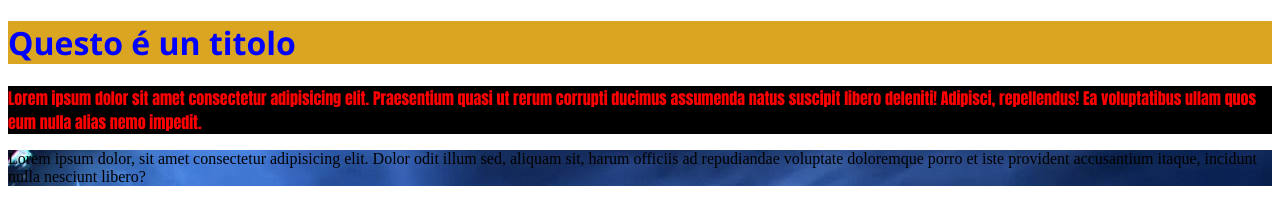
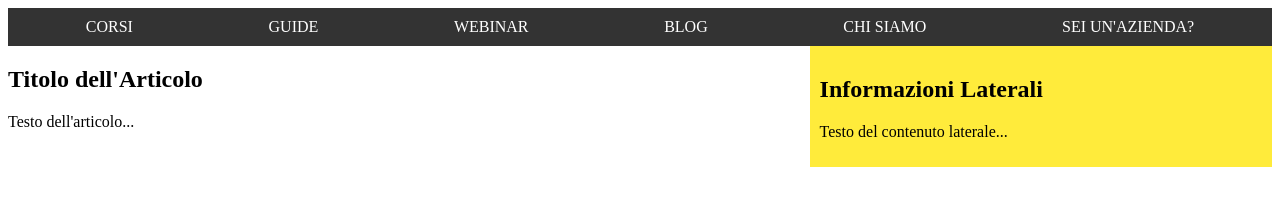
Before and after one commit to ahmadpour99/hackademi, a plain HTML site: page index.html in a window 1280 px wide. Drawn offline with Linux system fonts and the light colour scheme; a web font is replaced by a local one.

Commit message:
Add files via upload

```diff
--- a/index.html
+++ b/index.html
@@ -5,21 +5,43 @@
     <meta name="viewport" content="width=device-width, initial-scale=1.0">
     <title>Document</title>
 
-    <!-- Esterno -->
-     <link rel="stylesheet" href="style.css">
+    <!-- CMD/CTRL + Shift + p: Palette dei comandi VSC -->
+    <!-- Reindent Lines per reindentare in automatico -->
+
+    <!-- CDN Google Fonts -->
+    <link rel="preconnect" href="https://fonts.googleapis.com">
+    <link rel="preconnect" href="https://fonts.gstatic.com" crossorigin>
+    <link href="https://fonts.googleapis.com/css2?family=Electrolize&family=Roboto:wght@400;500;700;900&display=swap" rel="stylesheet">
+
+    <!-- Custom CSS -->
+    <link rel="stylesheet" href="style.css">
 </head>
 <body>
 
-    <!-- CSS: Cascading Style Sheet -->
-
-    <!-- Titolo personalizzato -->
-    <h1 style="background-color:goldenrod; color:blue ; font-family: 'Segoe UI', Tahoma, Geneva, Verdana, sans-serif;">Questo é un titolo</h1>
+    <nav>
+        <ul>
+          <li><a href="#">CORSI</a></li>
+          <li><a href="#">GUIDE</a></li>
+          <li><a href="#">WEBINAR</a></li>
+          <li><a href="#">BLOG</a></li>
+          <li><a href="#">CHI SIAMO</a></li>
+          <li><a href="#">SEI UN'AZIENDA?</a></li>
+        </ul>
+      </nav>
 
 
-    <!-- Testo personalizzato -->
-    <p class="p" style="color: red; background-color: black; font-family: Impact, Haettenschweiler, 'Arial Narrow Bold', sans-serif;">Lorem ipsum dolor sit amet consectetur adipisicing elit. Praesentium quasi ut rerum corrupti ducimus assumenda natus suscipit libero deleniti! Adipisci, repellendus! Ea voluptatibus ullam quos eum nulla alias nemo impedit.</p>
 
-    <p style="background-image: url(./1*xMuIOwjliGUPjkzukeWKfw.jpg);">Lorem ipsum dolor, sit amet consectetur adipisicing elit. Dolor odit illum sed, aliquam sit, harum officiis ad repudiandae voluptate doloremque porro et iste
-        provident accusantium itaque, incidunt nulla nesciunt libero?</p>
+    <div class="contenitore">
+        <article>
+          <h1>Titolo dell'Articolo</h1>
+          <p>Testo dell'articolo...</p>
+        </article>
+        <aside>
+          <h2>Informazioni Laterali</h2>
+          <p>Testo del contenuto laterale...</p>
+        </aside>
+      </div>
+
+
 </body>
 </html>
--- /dev/null
+++ b/style.css
@@ -0,0 +1,42 @@
+.contenitore {
+    display: flex;
+    justify-content: space-between; /* Spaziatura tra articolo e aside */
+  }
+
+  article {
+    width: 60%; /* L'articolo occupa il 60% della larghezza */
+  }
+
+  aside {
+    width: 35%; /* L'aside occupa il 35% della larghezza */
+    background-color: #ffeb3b; /* Colore di sfondo giallo */
+    padding: 10px; /* Padding per migliorare l'aspetto */
+  }
+
+
+  nav {
+    background-color: #333; /* Colore di sfondo della navbar */
+    padding: 10px;
+  }
+
+  nav ul {
+    display: flex; /* Allinea gli elementi <li> orizzontalmente */
+    justify-content: space-around; /* Spazio uniforme tra gli elementi */
+    padding: 0;
+    margin: 0;
+    list-style: none; /* Rimuove i pallini della lista */
+  }
+
+  nav ul li {
+    display: block; /* Ogni voce è un blocco */
+  }
+
+  nav a {
+    color: white; /* Colore del testo dei link */
+    text-decoration: none; /* Rimuove la sottolineatura */
+    padding: 10px 20px;
+  }
+
+  nav a:hover {
+    background-color: #575757; /* Colore di sfondo al passaggio del mouse */
+  }
```
